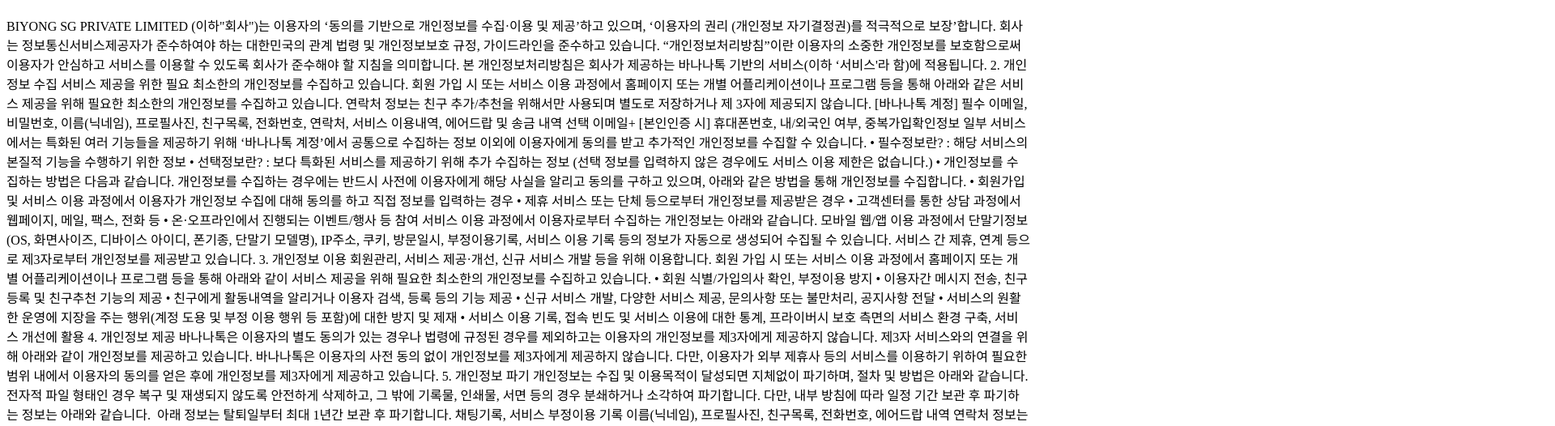
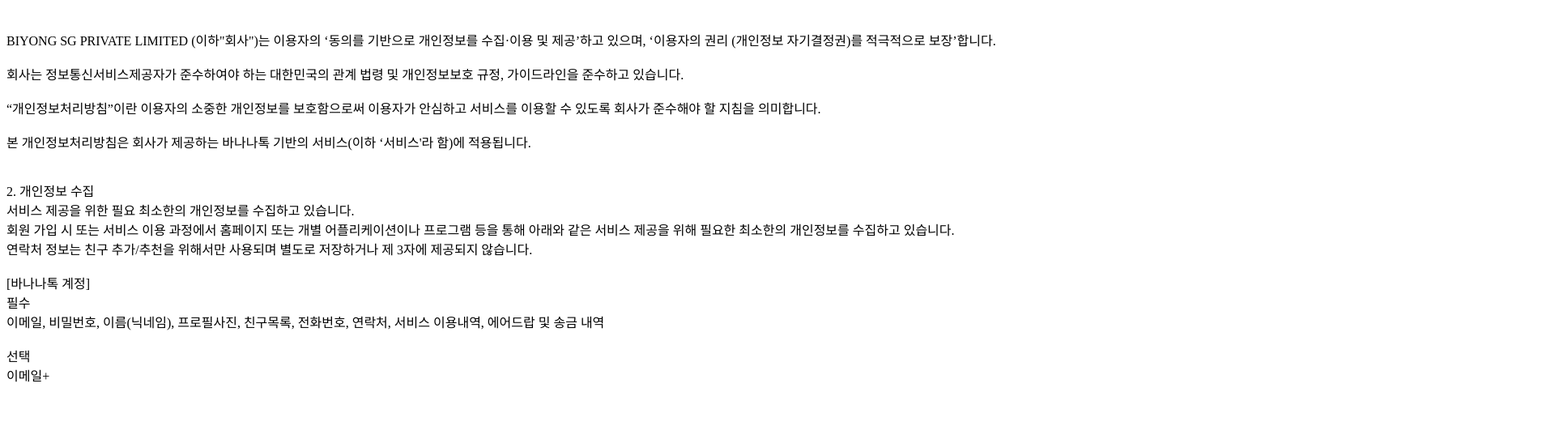
Before and after one commit to bnatok/bnatok-privacy.github.io, a plain HTML site: page index.html in a window 1280 px wide. Shown: the part 70-596 px from the top of the page at 81% size, 1920 px wide, since content can reach past the window. Drawn offline with Linux system fonts and the light colour scheme.

Commit message:
Update index.html

```diff
--- a/index.html
+++ b/index.html
@@ -6,7 +6,7 @@
 </head>
 <body>
   <h1>개인정보 처리방침</h1>
-  <p>
+  <div style="white-space:pre;">
 BIYONG SG PRIVATE LIMITED (이하"회사")는 이용자의 ‘동의를 기반으로 개인정보를 수집·이용 및 제공’하고 있으며, ‘이용자의 권리 (개인정보 자기결정권)를 적극적으로 보장’합니다.
 
 회사는 정보통신서비스제공자가 준수하여야 하는 대한민국의 관계 법령 및 개인정보보호 규정, 가이드라인을 준수하고 있습니다.
@@ -145,6 +145,6 @@
 •	시행일자: 2021년 10월 29일
 바나나톡은 이용자 여러분의 정보를 소중히 생각하며, 이용자가 더욱 안심하고 서비스를 이용할 수 있도록 최선의 노력을 다할 것을 약속드립니다
 
-  </p>
+  </div>
 </body>
 </html>
```
